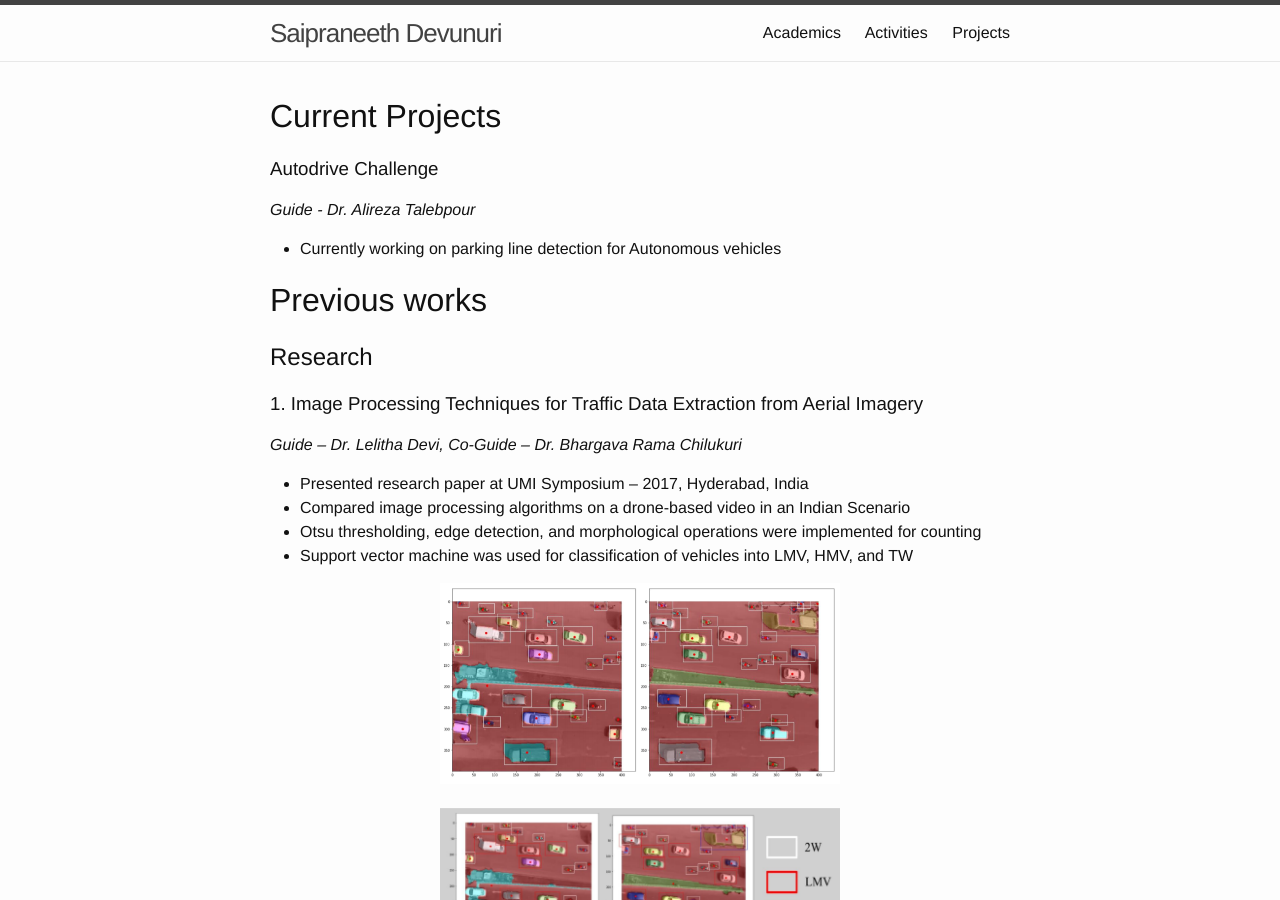
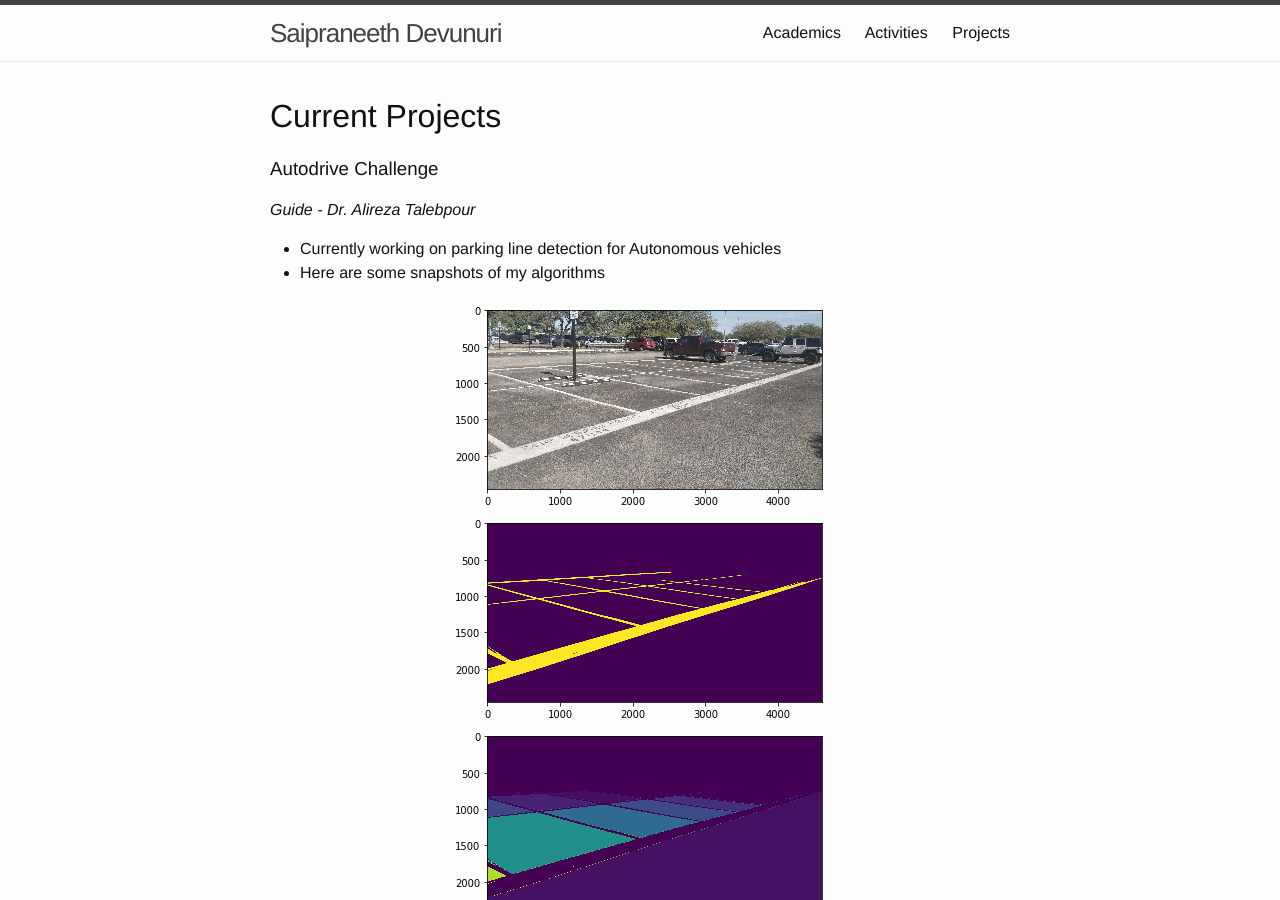
Before and after one commit to saipran7777/saipran7777.github.io, a Jekyll site: the page built from projects.md, in a window 1280 px wide and 900 px high. Built offline with Jekyll 4.4.1, drawn with Linux system fonts in a browser that asks for light colours.

Commit message:
parking_images

```diff
--- a/projects.md
+++ b/projects.md
@@ -9,12 +9,20 @@ permalink: /projects
 ### Autodrive Challenge
 *Guide - Dr. Alireza Talebpour*
 - Currently working on parking line detection for Autonomous vehicles
+- Here are some snapshots of my algorithms
+<center>
+<img style="max-width:400px;max-height:300px;" class="home" src="/assets/ref_park_image_1.jpg" alt="Me">
+<img style="max-width:400px;max-height:300px;" class="home" src="/assets/result_line_1.jpg" alt="Me">
+<img style="max-width:400px;max-height:300px;" class="home" src="/assets/result_label_1.jpg" alt="Me">
+<br><br>
+<img style="max-width:500px;max-height:400px;" class="home" src="/assets/result_marked_1.jpg" alt="Me">
+</center>
 
 # Previous works
 ## Research
 
 ### 1. Image Processing Techniques for Traffic Data Extraction from Aerial Imagery
-*Guide – Dr. Lelitha Devi, Co-Guide – Dr. Bhargava Rama Chilukuri*
+  *Guide – Dr. Lelitha Devi, Co-Guide – Dr. Bhargava Rama Chilukuri*
 -	Presented research paper at UMI Symposium – 2017, Hyderabad, India
 -	Compared image processing algorithms on a drone-based video in an Indian Scenario
 -	Otsu thresholding, edge detection, and morphological operations were implemented for counting
```
Also changed, not shown: assets/ref_park_image_1.jpg (added), assets/result_label_1.jpg (added), assets/result_line_1.jpg (added), assets/result_marked_1.jpg (added).
